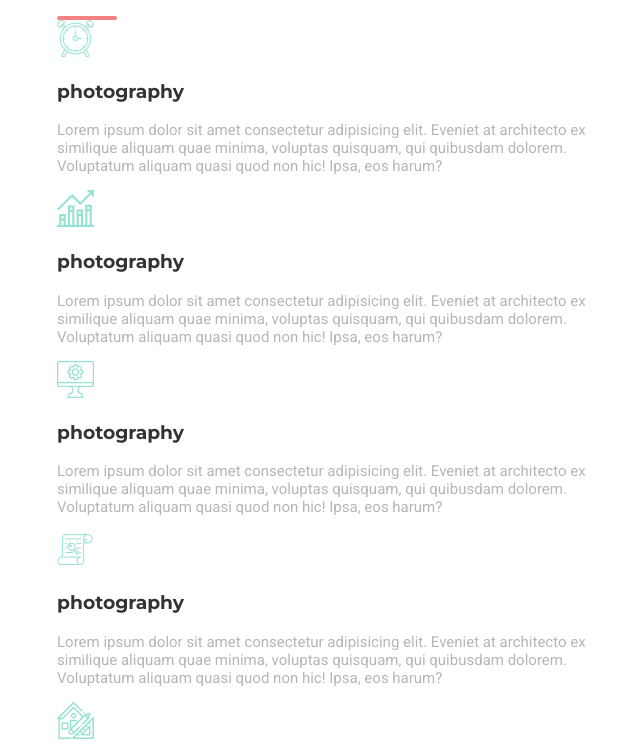
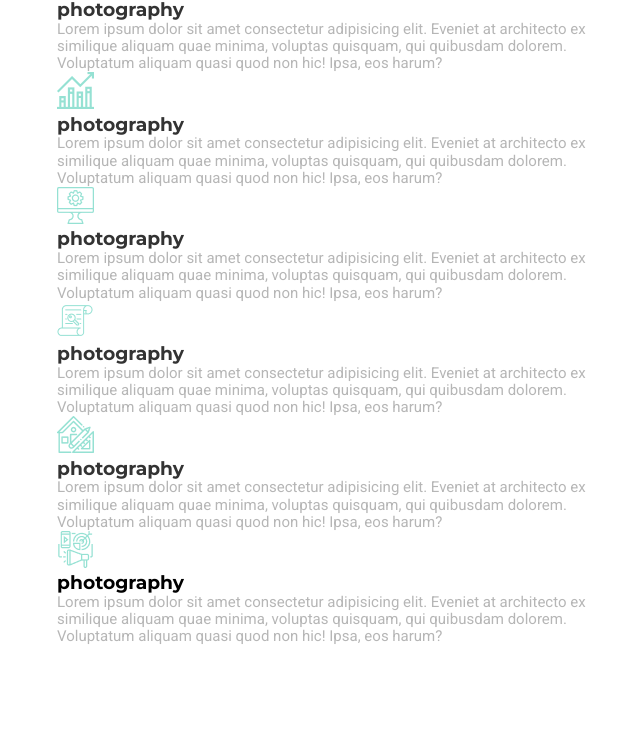
Before and after one commit to DmutroKhludov/MoGo, a plain HTML site: page index.html in a window 1280 px wide. Shown: the part 297-1044 px from the top of the page, without its empty margins (303-943 px from the left). Drawn offline with nearby package versions, Linux system fonts and the light colour scheme.

Commit message:
Додав код

```diff
--- a/index.html
+++ b/index.html
@@ -9,7 +9,10 @@
     <link rel="preconnect" href="https://fonts.googleapis.com">
     <link rel="preconnect" href="https://fonts.gstatic.com" crossorigin>
     <link href="https://fonts.googleapis.com/css2?family=Kaushan+Script&family=Montserrat:wght@400;700&family=Roboto:wght@300;400&display=swap" rel="stylesheet">
+    <link rel="stylesheet" href="reset.css">
+    <link rel="stylesheet" href="https://cdnjs.cloudflare.com/ajax/libs/normalize/8.0.1/normalize.min.css">
     <link rel="stylesheet" href="style.css">
+
 </head>
 <body>
     <header class="header">
--- /dev/null
+++ b/reset.css
@@ -0,0 +1,14 @@
+body{
+    box-sizing: border-box;
+}
+ul{
+    list-style: none;
+    padding: 0;
+    margin: 0;
+}
+h1, h2, h3, h4, h5, h6, p{
+    margin: 0;
+}
+a{
+    text-decoration: none;
+}
--- a/style.css
+++ b/style.css
@@ -119,7 +119,8 @@ img{
     }
 
 a{
-    text-decoration: none;
+ list-style: none;
+ text-decoration: none;
 }
 ol, ul{
     list-style: none;
```
